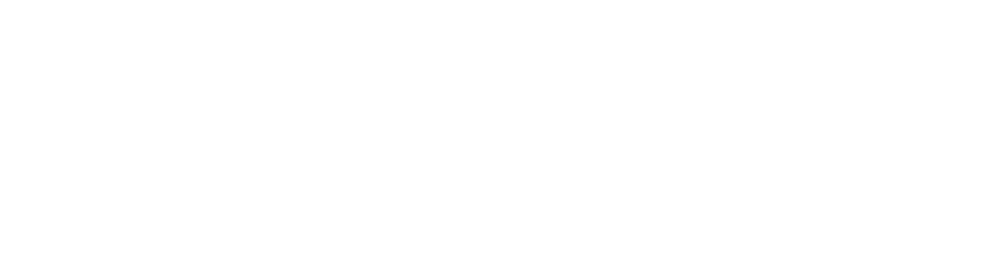
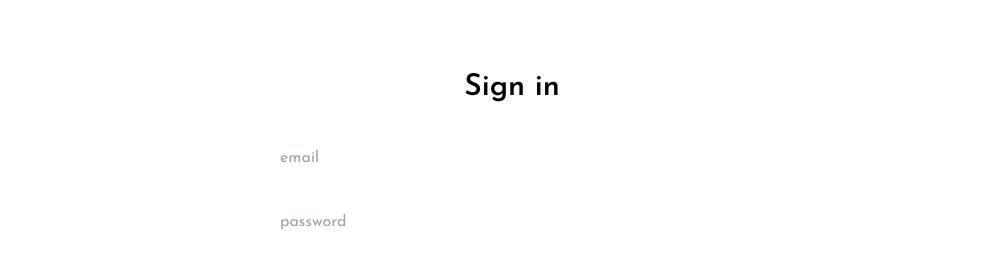
Before and after one commit to coocooder1/next1, a Next.js app: page / in a window 1280 px wide. Shown: the part 3734-3998 px from the top of the page, without its empty margins (128-1125 px from the left). Before the commit the page ends 3764 px from the top, so only its background shows below. Built offline with nearby package versions, Linux system fonts and the light colour scheme.

Commit message:
add image26

```diff
--- a/app/components/Newsletter/index.tsx
+++ b/app/components/Newsletter/index.tsx
@@ -2,7 +2,22 @@
 
 const Newsletter = () => {
   return (
-    <div></div>
+    <main>
+
+        <div className='p-3 max-w-lg mx-auto' >
+       <h1 className='text-3xl text-center font-semibold my-7'>Sign in</h1>
+       <form  className='flex flex-col gap-4'>
+
+         <input type='email' placeholder='email' id='email'
+         className='bg-slate-100 rounded-lg p-3'/>
+         <input type='password' placeholder='password' id='password'
+         className='bg-slate-100 rounded-lg p-3'/>
+         <button className='bg-slate-500 rounded-lg text-white p-3 uppercase
+         hover:opacity-75'></button>
+          </form>
+
+    </div>
+      </main>
   )
 }
 
--- a/app/sign/page.tsx
+++ b/app/sign/page.tsx
@@ -3,9 +3,11 @@
 import Image from 'next/image'
 import { Fade } from 'react-awesome-reveal'
 import Link from 'next/link';
-export default function Sign() {
-    return (
-      <main>
+
+
+const sign = () => {
+  return (
+    <main>
 
         <div className='p-3 max-w-lg mx-auto' >
        <h1 className='text-3xl text-center font-semibold my-7'>Sign in</h1>
@@ -21,5 +23,7 @@
 
     </div>
       </main>
-    )
-  }
+  )
+}
+
+export default sign
```
